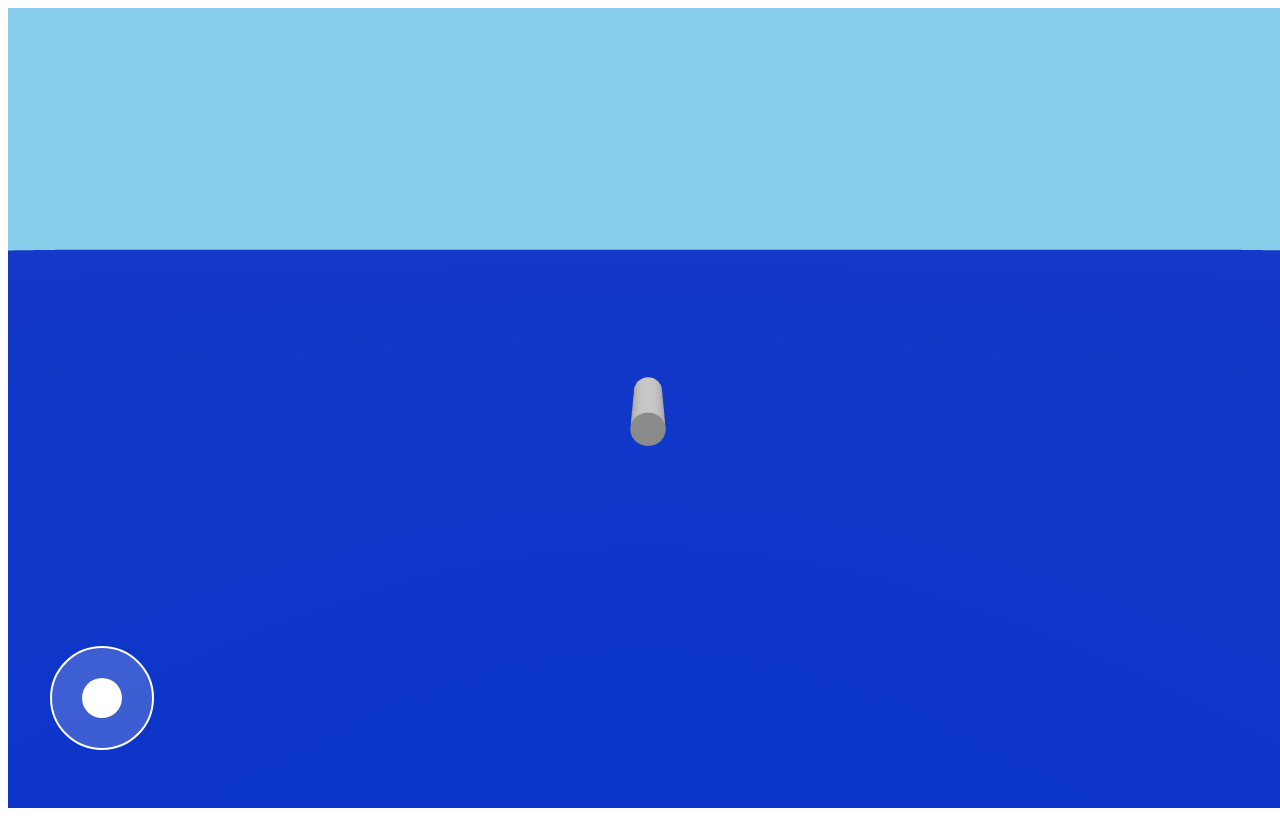
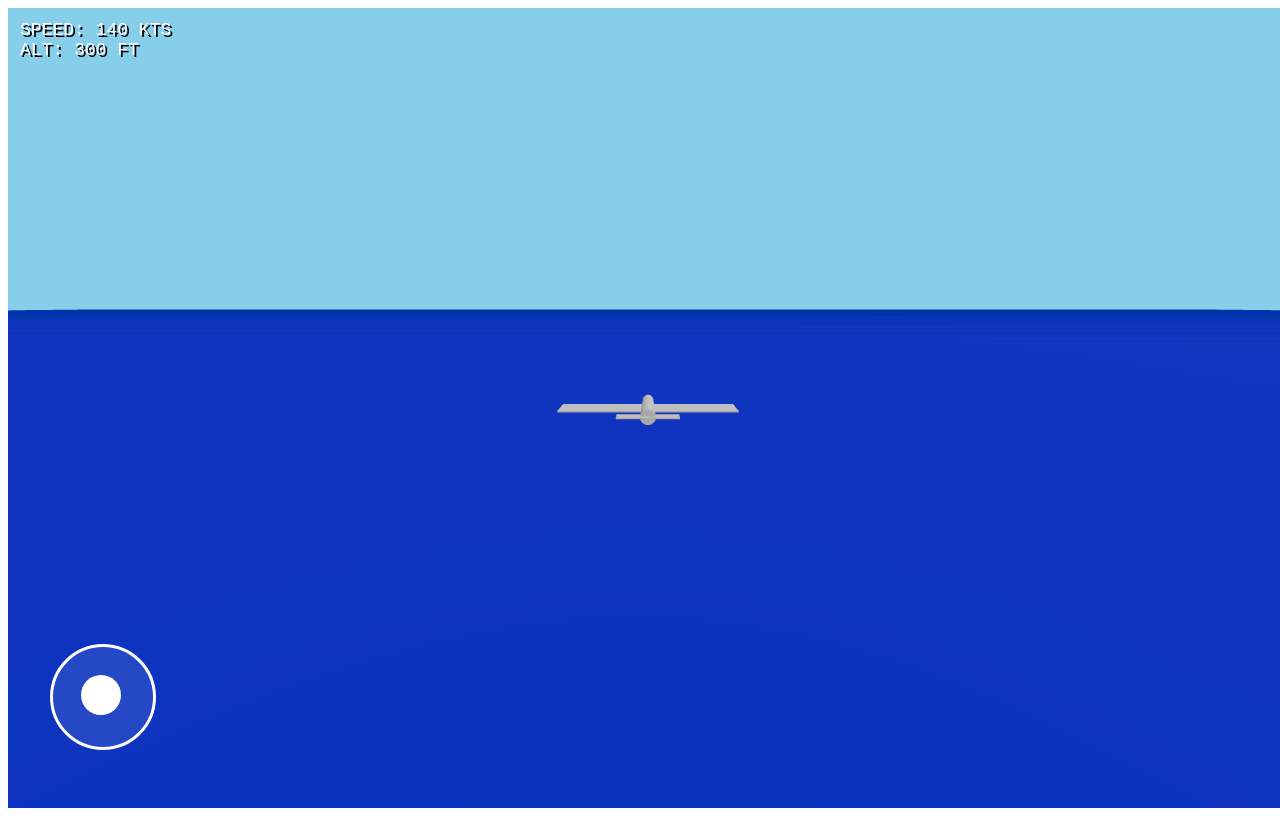
Before and after one commit to pritam0608059-stack/flight-sim-game, a Next.js app: page / in a window 1280 px wide. Built offline with nearby package versions, Linux system fonts and the light colour scheme.

Commit message:
Rename Game component to FlightSimulator and update logic

```diff
--- a/app/page.js
+++ b/app/page.js
@@ -2,62 +2,102 @@
 import React, { useEffect, useRef, useState } from 'react';
 import * as THREE from 'three';
 
-export default function Game() {
+export default function FlightSimulator() {
   const mountRef = useRef(null);
   const [joy, setJoy] = useState({ x: 0, y: 0 });
   const move = useRef({ x: 0, y: 0 });
-  const speed = useRef(0.8);
+  const speed = useRef(1.5);
 
   useEffect(() => {
+    // 1. Scene Setup
     const scene = new THREE.Scene();
     scene.background = new THREE.Color(0x87ceeb);
-    const camera = new THREE.PerspectiveCamera(75, window.innerWidth / window.innerHeight, 0.1, 5000);
+    const camera = new THREE.PerspectiveCamera(75, window.innerWidth / window.innerHeight, 0.1, 10000);
     const renderer = new THREE.WebGLRenderer({ antialias: true });
     renderer.setSize(window.innerWidth, window.innerHeight);
     mountRef.current.appendChild(renderer.domElement);
 
-    scene.add(new THREE.AmbientLight(0xffffff, 0.8), new THREE.DirectionalLight(0xffffff, 1));
+    // 2. Lights
+    scene.add(new THREE.AmbientLight(0xffffff, 0.8));
+    const sun = new THREE.DirectionalLight(0xffffff, 1);
+    sun.position.set(100, 200, 100);
+    scene.add(sun);
 
-    // Ground/Water
-    const water = new THREE.Mesh(new THREE.PlaneGeometry(10000, 10000), new THREE.MeshStandardMaterial({ color: 0x0044ff }));
-    water.rotation.x = -Math.PI / 2;
-    scene.add(water);
+    // 3. World (Ocean & Ground Grid)
+    const ocean = new THREE.Mesh(new THREE.PlaneGeometry(20000, 20000), new THREE.MeshStandardMaterial({ color: 0x0044ff }));
+    ocean.rotation.x = -Math.PI / 2;
+    scene.add(ocean);
 
-    // Simple Plane
+    const grid = new THREE.GridHelper(20000, 100, 0xffffff, 0x0033aa);
+    scene.add(grid);
+
+    // 4. Realistic Plane Model
     const plane = new THREE.Group();
-    const body = new THREE.Mesh(new THREE.CylinderGeometry(0.5, 0.5, 4), new THREE.MeshStandardMaterial({ color: 0xffffff }));
-    body.rotation.x = Math.PI/2;
-    plane.add(body);
+    const whiteMat = new THREE.MeshStandardMaterial({ color: 0xffffff });
+    const body = new THREE.Mesh(new THREE.CylinderGeometry(0.5, 0.4, 6), whiteMat);
+    body.rotation.x = Math.PI / 2;
+    const wings = new THREE.Mesh(new THREE.BoxGeometry(12, 0.1, 2.5), whiteMat);
+    const tail = new THREE.Mesh(new THREE.BoxGeometry(4, 0.1, 1), whiteMat);
+    tail.position.z = 2.8;
+    plane.add(body, wings, tail);
     scene.add(plane);
-    plane.position.y = 50;
+    plane.position.y = 100;
 
+    // 5. Animation Loop
     const animate = () => {
       requestAnimationFrame(animate);
-      plane.rotation.x = THREE.MathUtils.clamp(plane.rotation.x + move.current.y * 0.02, -0.6, 0.6);
+
+      // Movement Logic - Limit rotation to fix "Blue Screen"
+      const targetPitch = move.current.y * 0.5; // Max 30 degrees
+      const targetRoll = -move.current.x * 0.6;
+
+      plane.rotation.x = THREE.MathUtils.lerp(plane.rotation.x, targetPitch, 0.1);
+      plane.rotation.z = THREE.MathUtils.lerp(plane.rotation.z, targetRoll, 0.1);
       plane.rotation.y -= move.current.x * 0.02;
+
       plane.translateZ(-speed.current);
 
-      camera.position.copy(new THREE.Vector3(0, 5, 15).applyMatrix4(plane.matrixWorld));
+      // Camera: Smooth follow behind plane
+      const camOffset = new THREE.Vector3(0, 7, 20).applyMatrix4(plane.matrixWorld);
+      camera.position.lerp(camOffset, 0.1);
       camera.lookAt(plane.position);
+
       renderer.render(scene, camera);
     };
     animate();
+
     return () => { if(mountRef.current) mountRef.current.innerHTML = ""; };
   }, []);
 
+  // Joystick Logic
+  const handleTouch = (e) => {
+    const t = e.touches;
+    const rect = e.currentTarget.getBoundingClientRect();
+    const dx = t.clientX - (rect.left + rect.width / 2);
+    const dy = t.clientY - (rect.top + rect.height / 2);
+    const limit = 40;
+    const dist = Math.sqrt(dx*dx + dy*dy);
+    const nx = dist > limit ? (dx/dist)*limit : dx;
+    const ny = dist > limit ? (dy/dist)*limit : dy;
+    setJoy({ x: nx, y: ny });
+    move.current = { x: nx / limit, y: ny / limit };
+  };
+
   return (
-    <div style={{ width: '100vw', height: '100vh', touchAction: 'none' }}>
+    <div style={{ width: '100vw', height: '100vh', overflow: 'hidden', touchAction: 'none', background: '#000' }}>
       <div ref={mountRef} />
-      <div onTouchMove={(e) => {
-        const t = e.touches;
-        const dx = t.clientX - 100;
-        const dy = t.clientY - (window.innerHeight - 100);
-        setJoy({ x: dx/2, y: dy/2 });
-        move.current = { x: dx/50, y: dy/50 };
-      }} onTouchEnd={() => {setJoy({x:0,y:0}); move.current={x:0,y:0}}}
-      style={{ position:'absolute', bottom:'50px', left:'50px', width:'100px', height:'100px', borderRadius:'50%', border:'2px solid white', background:'rgba(255,255,255,0.2)' }}>
-        <div style={{ width:'40px', height:'40px', background:'#fff', borderRadius:'50%', position:'absolute', left:'30px', top:'30px', transform:`translate(${joy.x}px, ${joy.y}px)` }} />
+
+      {/* Flight HUD */}
+      <div style={{ position: 'absolute', top: '20px', left: '20px', color: 'white', fontFamily: 'monospace', fontSize: '18px', textShadow: '2px 2px black' }}>
+        SPEED: 140 KTS<br/>
+        ALT: {Math.round(joy.y * -5 + 300)} FT
+      </div>
+
+      {/* Joystick */}
+      <div onTouchMove={handleTouch} onTouchEnd={() => {setJoy({x:0,y:0}); move.current={x:0,y:0}}}
+        style={{ position: 'absolute', bottom: '50px', left: '50px', width: '100px', height: '100px', borderRadius: '50%', border: '3px solid white', background: 'rgba(255,255,255,0.1)' }}>
+        <div style={{ width: '40px', height: '40px', background: 'white', borderRadius: '50%', position: 'absolute', left: '27.5px', top: '27.5px', transform: `translate(${joy.x}px, ${joy.y}px)` }} />
       </div>
     </div>
   );
-  }
+}
```
